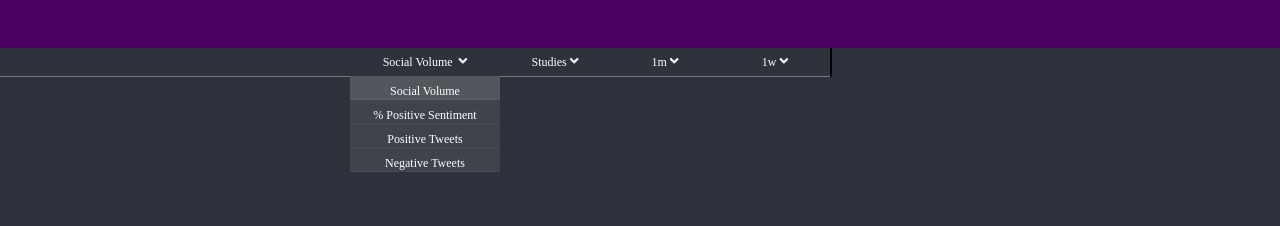
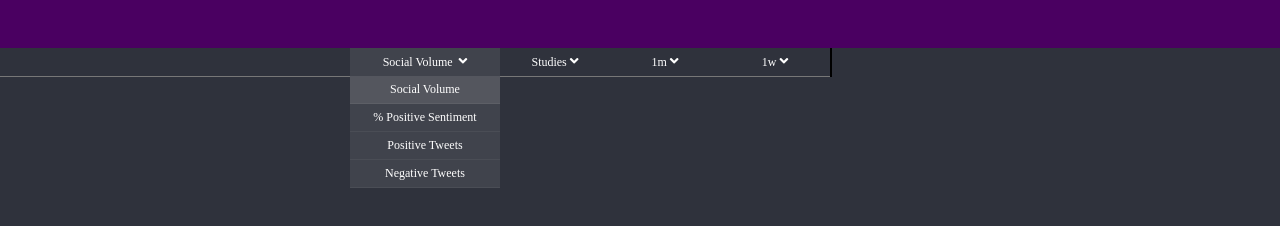
Before and after one commit to webmaster444/btc-other, a plain HTML site: page index.html in a window 1280 px wide. Both pictures are taken after a click on the link "Social Volume". Drawn offline with nearby package versions, Linux system fonts and the light colour scheme; some packages are replaced by stand-ins of ours; a script that the page names is missing.

Commit message:
dropdown func done

```diff
--- a/cschart.css
+++ b/cschart.css
@@ -373,15 +373,18 @@ path.line{
     background-color: #40434c;
     z-index: 9999;
 }
+.option ul li:hover{
+    background-color: rgba(255,255,255,0.1);
+}
 .option ul li{
     list-style-type: none;
-    padding: 3px;
+    padding: 6px;
     text-align: center;
-    height: 1.5rem;
-    line-height: 1.5rem;
     border-bottom: 1px solid rgba(255,255,255,0.05);
 }
-
+.option a:hover{
+    background-color: #40434c;
+}
 .option a{
     padding:6px 15px;
     display: inline-block;
--- a/csmain.js
+++ b/csmain.js
@@ -228,21 +228,13 @@ $(document).on("change", "#period", function() {
 });
 
 $('.option a').click(function(){
-    console.log($(this).next());
     $(this).toggleClass('active');
-    $('.option ul').addClass('hide');
-    $(this).next().toggleClass('hide');
+    if($(this).hasClass('active')){
+        $('.option ul').addClass('hide');
+        $(".option a").not($(this)).removeClass('active');
+        $(this).next().removeClass('hide');
+    }else{
+        $(this).next().addClass('hide');
+    }
+
 })
-
-$('.option a').mouseover(function(){
-    $(this).addClass('active');
-});
-
-$('.option a').mouseout(function(){
-   $(this).removeClass('active');
-})
-
-$('.option ul li').mouseover(function(){
-    $('.option ul li').removeClass('active');
-    $(this).addClass('active');
-})
```
